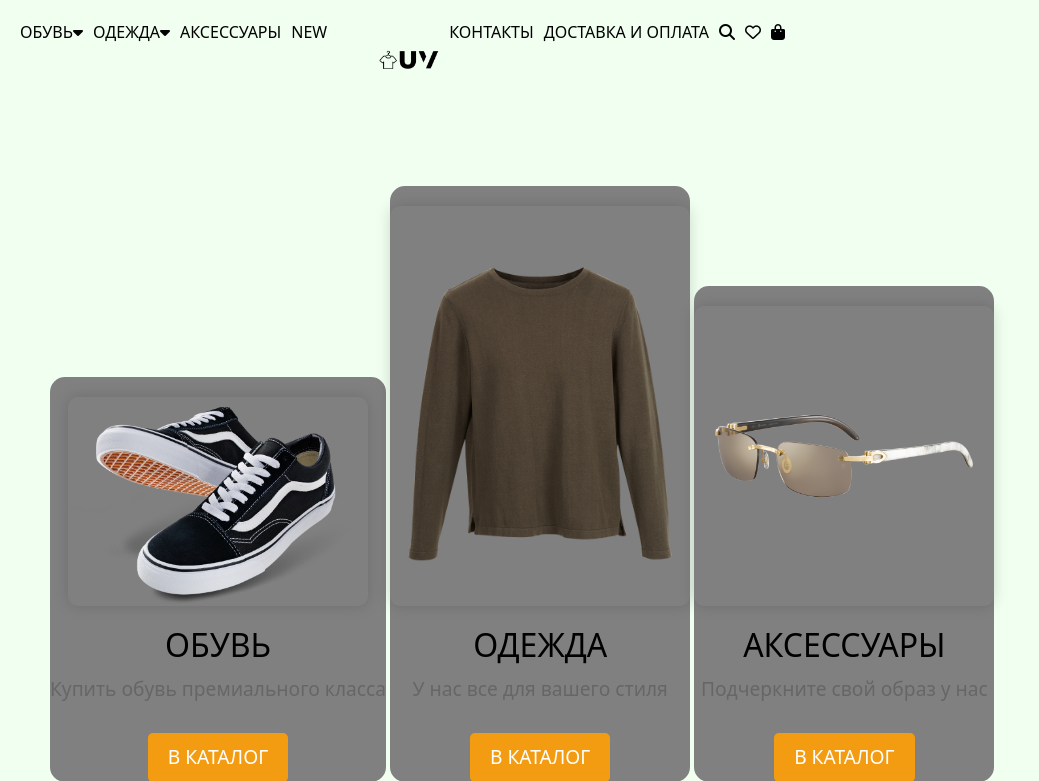
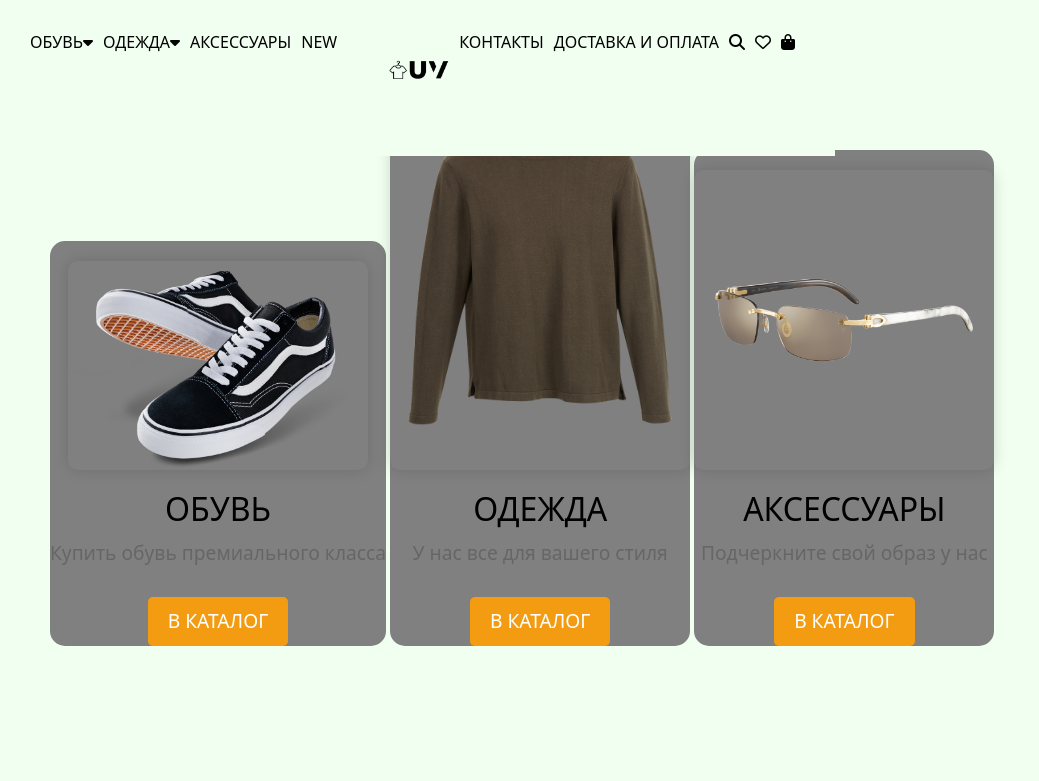
Before and after one commit to Porcupine116/website, a Django app: page / in a window 1280 px wide. Shown: the top 781 px of the page, without its empty margins (0-1039 px from the left). After the commit the page ends 646 px from the top, so only its background shows below. Run offline with Django 5.2, Linux system fonts and the light colour scheme.

Commit message:
add static menu

```diff
--- a/AYEshop/clothes/urls.py
+++ b/AYEshop/clothes/urls.py
@@ -12,7 +12,7 @@
     path('shoes/shoes-man', views.shoes_man, name='shoes-man'),
     path('shoes/shoes-woman', views.shoes_woman, name='shoes-woman'),
 
+    path('NEW', views.new, name='NEW'),
+
     path('accessories', views.accessories, name='accessories'),
-
-    path('NEW', views.new, name='NEW'),
 ]
--- a/AYEshop/clothes/views.py
+++ b/AYEshop/clothes/views.py
@@ -38,5 +38,4 @@
 
 
 def new(request):
-    clothes = Articles.object.all()
-    return render(request, 'clothes/clothes_home.html', {"clothes": clothes})
+    return render(request, 'clothes/clothes_home.html')
--- a/AYEshop/main/static/main/css/style.css
+++ b/AYEshop/main/static/main/css/style.css
@@ -167,3 +167,9 @@
 .button:hover {
     background-color: #ffcf87;
 }
+
+.menu {
+    background-color: black;
+    color: black;
+    padding: 10px;
+}
--- a/AYEshop/main/templates/main/home.html
+++ b/AYEshop/main/templates/main/home.html
@@ -32,9 +32,15 @@
             margin: 0;
             padding: 0;
         }
+        .menu {
+            padding: 10px;
+            position: fixed;
+            background-color: #F0FFF0;
+        }
     </style>
 </head>
 <body>
+    <nav class="menu">
         <div class="menu-up">
             <ul class="nav-links">
                 <li>
@@ -67,6 +73,7 @@
                 <a href="{% url 'purchase' %}"><li><i class="fa-solid fa-bag-shopping"></i></li></a>
             </ul>
         </div>
+    </nav>
     <main>
         <div class="home-main">
             <li>
--- a/AYEshop/main/views.py
+++ b/AYEshop/main/views.py
@@ -13,7 +13,7 @@
 
 
 def purchase(request):
-    return render(request, 'main/about.html')
+    return render(request, 'main/home.html')
 
 
 def favorites(request):
```
Lines whose indentation alone changed are shown as unchanged.
